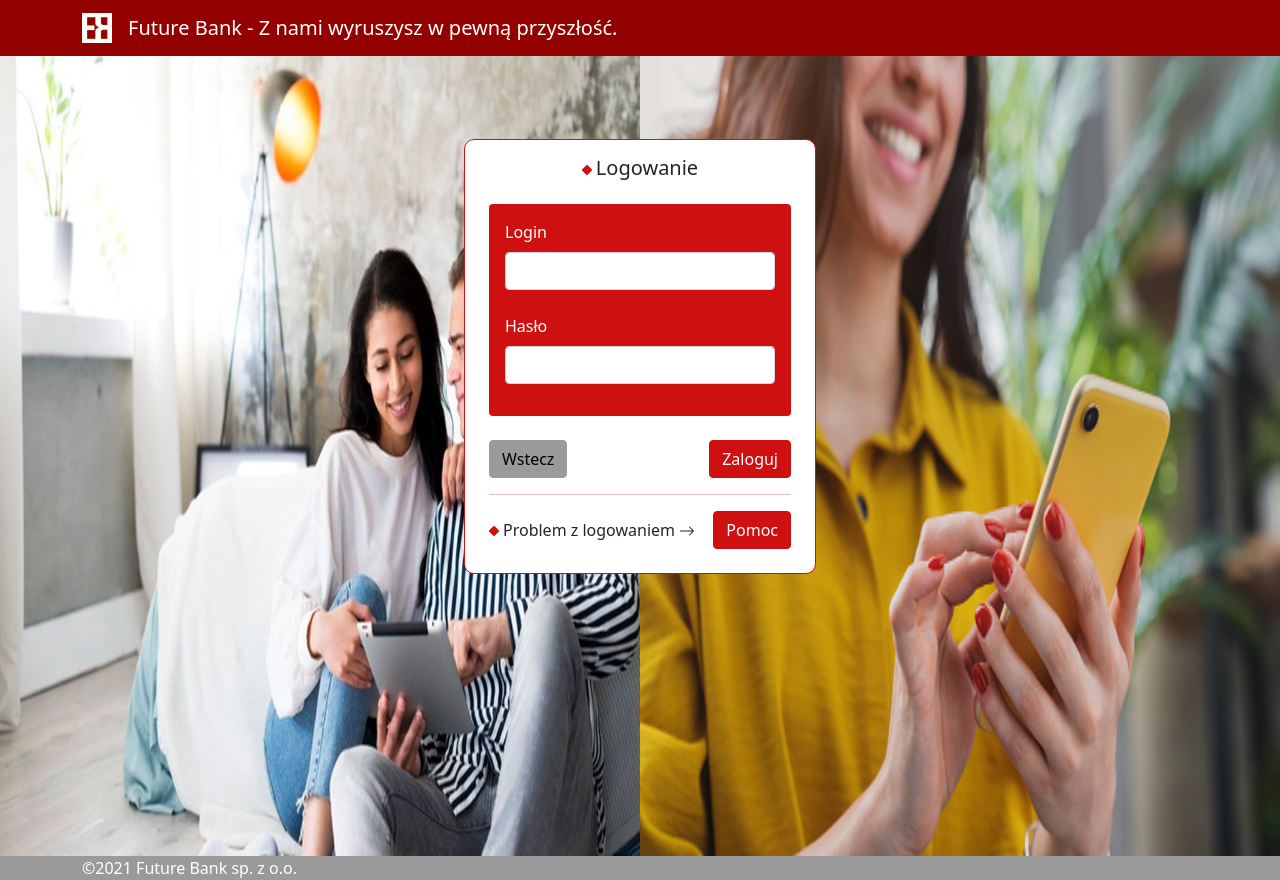
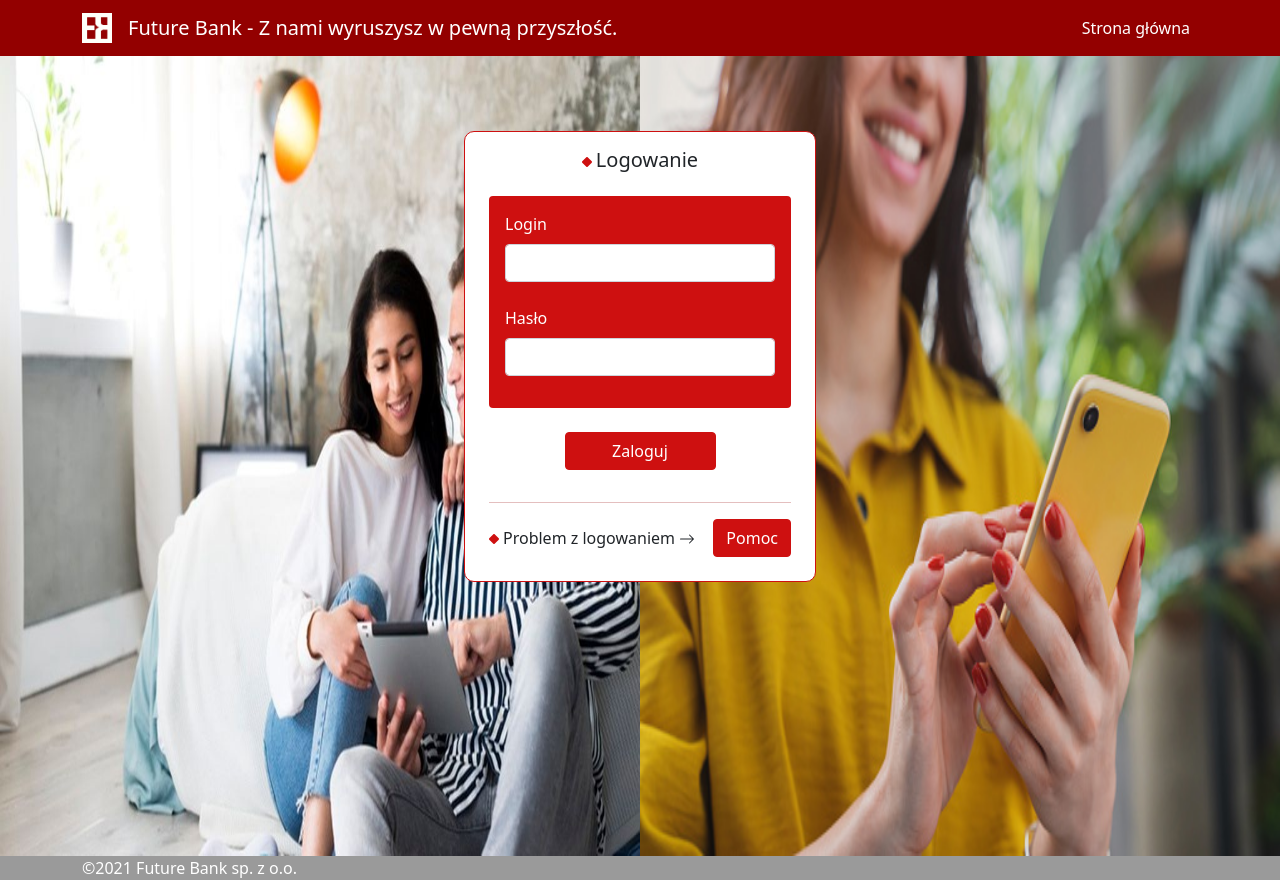
Before and after one commit to Paros998/OnlineBankFrontend, a React (Create React App) app: page /client/login in a window 1280 px wide. Built offline with nearby package versions, Linux system fonts and the light colour scheme.

Commit message:
routing refactor

```diff
--- a/src/App.tsx
+++ b/src/App.tsx
@@ -15,7 +15,7 @@ function App() {
         />
 
         <Route path='*'>
-          <Redirect to='/client/home' />
+          <Redirect to='/client' />
         </Route>
       </Switch>
     </Router>
--- /dev/null
+++ b/src/client/views/AuthorisedViews/Home/Home.tsx
@@ -0,0 +1,10 @@
+import React from 'react';
+import AuthorisedNavbar from "../../../../components/AuthorisedNavbar/AuthorisedNavbar";
+
+const Home = () => {
+  return (
+    <AuthorisedNavbar />
+  );
+};
+
+export default Home;
--- a/src/client/views/UnauthorisedViews/HomePage/HomePage.tsx
+++ b/src/client/views/UnauthorisedViews/HomePage/HomePage.tsx
@@ -7,7 +7,10 @@ import bankHomeVideo from "../../../../assets/videos/bankHomePage.mp4";
 import NewClient from "./NewClient";
 import BackgroundVideo from "./BackgroundVideo";
 import Footer from "../../../../components/Footer/Footer";
+import { useHistory } from "react-router";
 const HomePage = () => {
+  const history = useHistory();
+  const redirectToLogin = () => history.push('/client/login');
   return (
     <><BackgroundVideo src={bankHomeVideo} loop={true} autoPlay={true} colorClass={"bg-light-blue"}/>
       <div className='container p-2 mt-3 z-1000 font-poppins font-color-light '>
@@ -19,7 +22,12 @@ const HomePage = () => {
             Witaj w Przyszłości w naszym Banku
           </div>
 
-          <Button variant='primary' size={"lg"} href='/client/login' className='rounded-pill mh-50 btn-primary-hover'>
+          <Button
+            onClick={redirectToLogin}
+            variant='primary'
+            size="lg"
+            className='rounded-pill mh-50 btn-primary-hover'
+          >
             Logowanie
           </Button>
         </div>
--- a/src/client/views/UnauthorisedViews/HomePage/NewClient.tsx
+++ b/src/client/views/UnauthorisedViews/HomePage/NewClient.tsx
@@ -2,8 +2,11 @@ import React from 'react';
 import {Button} from "react-bootstrap";
 import TextWithDiamond from "../../../../components/TextWithDiamond/TextWithDiamond";
 import {BsArrowRight} from "react-icons/all";
+import { useHistory } from "react-router";
 
 const NewClient = () => {
+  const history = useHistory();
+  const redirectToNewVisit = () => history.push('/client/new-visit')
   return (
     <div className='justify-content-between mt-5 d-flex align-items-center mb-5'>
       <div className='rounded-card-10 bg-light border border-primary text-dark w-auto h-50 p-2 '>
@@ -21,7 +24,12 @@ const NewClient = () => {
 
       <BsArrowRight size='80'  className='text-primary w-75'/>
 
-      <Button variant='primary' size={"lg"} href='/client/new-visit' className='rounded-pill mh-50px w-250px btn-primary-hover' >
+      <Button
+        variant='primary'
+        onClick={redirectToNewVisit}
+        size="lg"
+        className='rounded-pill mh-50px w-250px btn-primary-hover'
+      >
         Wizyta Czeka
       </Button>
     </div>
--- a/src/client/views/UnauthorisedViews/UnauthorisedViews.tsx
+++ b/src/client/views/UnauthorisedViews/UnauthorisedViews.tsx
@@ -1,9 +1,10 @@
 import React from 'react';
-import { BrowserRouter as Router, Route, Switch } from "react-router-dom";
+import { BrowserRouter as Router, Redirect, Route, Switch } from "react-router-dom";
 import Login from "./Login/Login";
 import NotFound404 from "../../../components/NotFound404/NotFound404";
 import HomePage from "./HomePage/HomePage";
 import NewVisit from "./NewVisit/NewVisit";
+import Home from "../AuthorisedViews/Home/Home";
 
 
 const UnauthorisedViews = () => {
@@ -14,18 +15,25 @@ const UnauthorisedViews = () => {
           path='/client/home'
           component={HomePage}
         />
+
         <Route
           path='/client/login'
           component={Login}
         />
+
         <Route
           path='/client/new-visit'
           component={NewVisit}
         />
+
         <Route
-          path='*'
-          component={NotFound404}
+          path='/client/sandbox'
+          component={Home}
         />
+
+        <Route path='*'>
+          <Redirect to='/client/home' />
+        </Route>
       </Switch>
     </Router>
   );
--- /dev/null
+++ b/src/components/AuthorisedNavbar/AuthorisedNavbar.tsx
@@ -0,0 +1,39 @@
+import React from 'react';
+import { Container, Nav, Navbar } from "react-bootstrap";
+import { Link } from "react-router-dom";
+import logo from "../../assets/images/logo.png";
+
+const AuthorisedNavbar = () => {
+  // TODO delete sandbox path when user context will be created
+  return (
+    <Navbar bg="primary-dark" className='sticky-top'>
+      <Container>
+        <Navbar.Brand as={Link} to='/sandbox'>
+          <img
+            alt=""
+            src={logo}
+            width="30"
+            height="30"
+            className="d-inline-block align-top"
+          />
+
+          <span className='text-white ms-3'>
+          Future Bank - Z nami wyruszysz w pewną przyszłość.
+        </span>
+        </Navbar.Brand>
+
+        <Navbar.Toggle aria-controls="nav" />
+
+        <Navbar.Collapse id="nav">
+          <Nav className="ms-auto">
+            <Nav.Link as={Link} to='/client/home'>
+              <span className='text-white'>Strona główna</span>
+            </Nav.Link>
+          </Nav>
+        </Navbar.Collapse>
+      </Container>
+    </Navbar>
+  );
+};
+
+export default AuthorisedNavbar;
--- a/src/components/LoginForm/LoginForm.tsx
+++ b/src/components/LoginForm/LoginForm.tsx
@@ -21,7 +21,7 @@ const LoginForm: FC<LoginFormProps> = ({ handleHelpCanvas, ...props }) => {
               </TextWithDiamond>
             </Card.Title>
 
-            <Card.Text className='p-2'>
+            <div className='p-2'>
               <div className='bg-primary rounded p-3'>
                 <TextInput
                   name='login'
@@ -38,20 +38,14 @@ const LoginForm: FC<LoginFormProps> = ({ handleHelpCanvas, ...props }) => {
                 />
               </div>
 
-              <Button
-                variant='secondary'
-                className='float-start mt-4 mb-3'
-                type='button'
-                href='/client/home'
-              >
-                Wstecz
-              </Button>
-              <Button
-                className='float-end mt-4 mb-3'
-                type='submit'
-              >
-                Zaloguj
-              </Button>
+              <div className='text-center'>
+                <Button
+                  className='mt-4 mb-3 w-50'
+                  type='submit'
+                >
+                  Zaloguj
+                </Button>
+              </div>
 
               <hr className='text-primary-dark w-100'/>
 
@@ -69,7 +63,7 @@ const LoginForm: FC<LoginFormProps> = ({ handleHelpCanvas, ...props }) => {
                   Pomoc
                 </Button>
               </div>
-            </Card.Text>
+            </div>
           </Form>
         </Card.Body>
       </Card>
--- a/src/components/NewVisitForm/NewVisitForm.tsx
+++ b/src/components/NewVisitForm/NewVisitForm.tsx
@@ -75,17 +75,6 @@ const NewVisitForm = ({...props}) => {
                   Wyślij
                 </Button>
               </div>
-                <hr className='text-primary-dark w-100 '/>
-              <div className='vstack mx-auto col-md-5'>
-                <Button
-                  variant='secondary'
-                  className='mb-1'
-                  type='button'
-                  href='/client/home'
-                >
-                  Wstecz
-                </Button>
-              </div>
             </Card.Text>
           </Form>
         </Card.Body>
--- a/src/components/UnauthorisedNavbar/UnauthorisedNavbar.tsx
+++ b/src/components/UnauthorisedNavbar/UnauthorisedNavbar.tsx
@@ -1,11 +1,12 @@
 import React from 'react';
-import {Container, Navbar} from "react-bootstrap";
+import { Container, Nav, Navbar } from "react-bootstrap";
 import logo from '../../assets/images/logo.png';
+import { Link } from "react-router-dom";
 
 const UnauthorisedNavbar = () => (
   <Navbar bg="primary-dark" className='sticky-top'>
     <Container>
-      <Navbar.Brand href="/client/home">
+      <Navbar.Brand as={Link} to='/client/home'>
         <img
           alt=""
           src={logo}
@@ -13,10 +14,21 @@ const UnauthorisedNavbar = () => (
           height="30"
           className="d-inline-block align-top"
         />
+
         <span className='text-white ms-3'>
-            Future Bank - Z nami wyruszysz w pewną przyszłość.
-          </span>
+          Future Bank - Z nami wyruszysz w pewną przyszłość.
+        </span>
       </Navbar.Brand>
+
+      <Navbar.Toggle aria-controls="nav" />
+
+      <Navbar.Collapse id="nav">
+        <Nav className="ms-auto">
+          <Nav.Link as={Link} to='/client/home'>
+            <span className='text-white'>Strona główna</span>
+          </Nav.Link>
+        </Nav>
+      </Navbar.Collapse>
     </Container>
   </Navbar>
 );
```
Also changed, not shown: src/client/views/AuthorisedViews/AuthorisedViews.tsx (+7 -3 lines).
